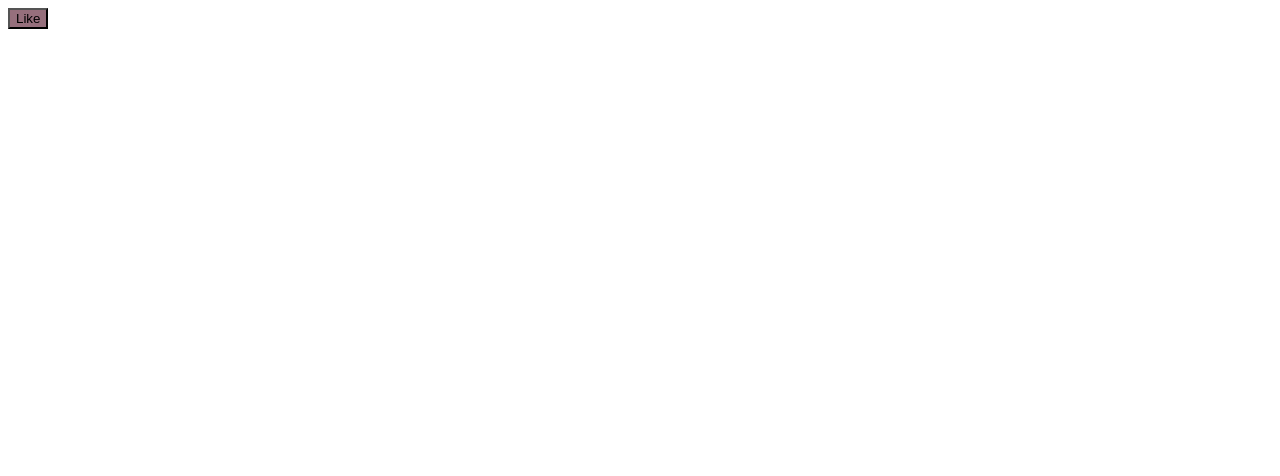
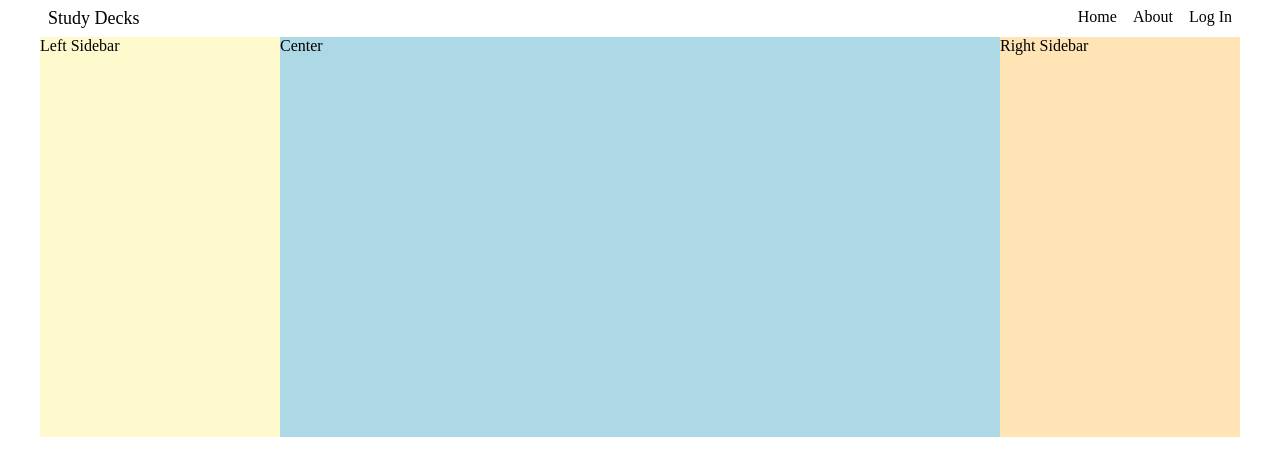
Before and after one commit to JacquesLucke/study-decks, a React app in the folder web-frontend/: page / in a window 1280 px wide. Shown: the top 476 px of the page. Built offline with nearby package versions, Linux system fonts and the light colour scheme.

Commit message:
initial basic website structure

```diff
--- /dev/null
+++ b/web-frontend/src/app-style.scss
@@ -0,0 +1,60 @@
+$max-width: 1200px;
+
+* {
+  margin: 0;
+  border: 0;
+  padding: 0;
+}
+
+.app-header {
+  background-color: aquamarine;
+  width: 100%;
+}
+
+.app-header-content {
+  background-color: azure;
+  max-width: $max-width;
+  margin: 0 auto;
+}
+
+.app-body {
+  background-color: burlywood;
+  margin: 0 auto;
+  max-width: $max-width;
+  display: grid;
+  grid-template-columns: 1fr 3fr 1fr;
+  height: 400px;
+  clear: both;
+}
+
+.app-body-left-sidebar {
+  background-color: lemonchiffon;
+}
+
+.app-body-center {
+  background-color: lightblue;
+}
+
+.app-body-right-sidebar {
+  background-color: moccasin;
+}
+
+.app-header-name {
+  font-size: large;
+  padding: 0.5rem;
+  float: left;
+}
+
+.app-header-right {
+  background-color: olive;
+}
+
+.app-header-right > nav > ul {
+  list-style-type: none;
+}
+
+.app-header-right > nav > ul > li {
+  display: inline;
+  padding: 0.5rem;
+  float: right;
+}
--- a/web-frontend/src/index.html
+++ b/web-frontend/src/index.html
@@ -6,6 +6,6 @@
   </head>
 
   <body>
-    <div id="maindiv"></div>
+    <div id="app-div"></div>
   </body>
 </html>
--- a/web-frontend/src/index.tsx
+++ b/web-frontend/src/index.tsx
@@ -1,21 +1,68 @@
 import * as React from "react";
 import * as ReactDom from "react-dom";
-import "./mystyle.scss";
+import "./app-style.scss";
 
-class MyButton extends React.Component<{}, { liked: boolean }> {
-  constructor(props) {
-    super(props);
-    this.state = { liked: false };
-  }
-
+class AppHeader extends React.Component {
   render() {
-    if (this.state.liked) {
-      return "You liked this.";
-    }
-
-    return <button onClick={() => this.setState({ liked: true })}>Like</button>;
+    return (
+      <div className="app-header">
+        <div className="app-header-content">
+          <div className="app-header-name">Study Decks</div>
+          <div className="app-header-right">
+            <nav>
+              <ul>
+                <li>Log In</li>
+                <li>About</li>
+                <li>Home</li>
+              </ul>
+            </nav>
+          </div>
+        </div>
+      </div>
+    );
   }
 }
 
-const container = document.querySelector("#maindiv");
-ReactDom.render(<MyButton />, container);
+class AppBodyLeftSidebar extends React.Component {
+  render() {
+    return <div className="app-body-left-sidebar">Left Sidebar</div>;
+  }
+}
+
+class AppBodyCenter extends React.Component {
+  render() {
+    return <div className="app-body-center">Center</div>;
+  }
+}
+
+class AppBpdyRightSidebar extends React.Component {
+  render() {
+    return <div className="app-body-right-sidebar">Right Sidebar</div>;
+  }
+}
+
+class AppBody extends React.Component {
+  render() {
+    return (
+      <div className="app-body">
+        <AppBodyLeftSidebar />
+        <AppBodyCenter />
+        <AppBpdyRightSidebar />
+      </div>
+    );
+  }
+}
+
+class App extends React.Component {
+  render() {
+    return (
+      <div>
+        <AppHeader />
+        <AppBody />
+      </div>
+    );
+  }
+}
+
+const container = document.querySelector("#app-div");
+ReactDom.render(<App />, container);
--- a/web-frontend/src/mystyle.scss
+++ /dev/null
@@ -1,5 +0,0 @@
-$mycolor: rgb(150, 111, 124);
-
-button {
-    background-color: $mycolor;
-}
```
